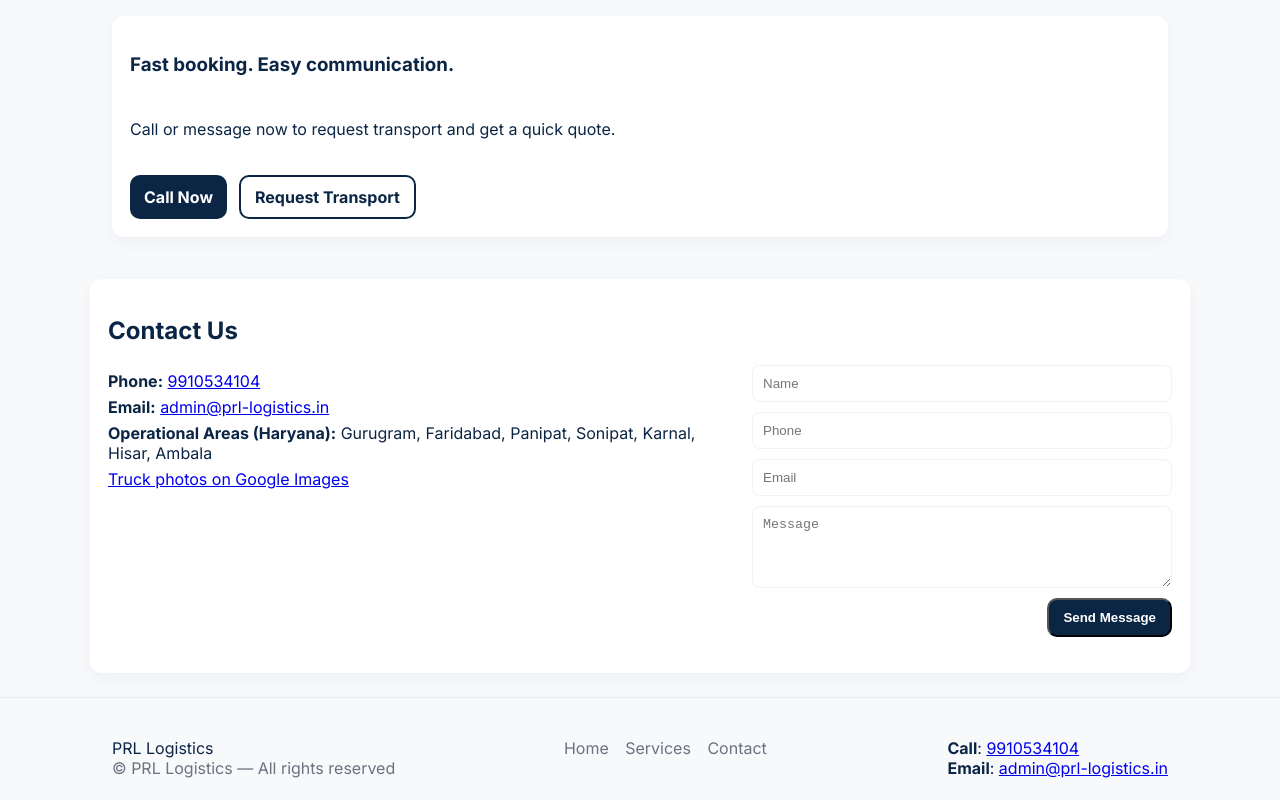
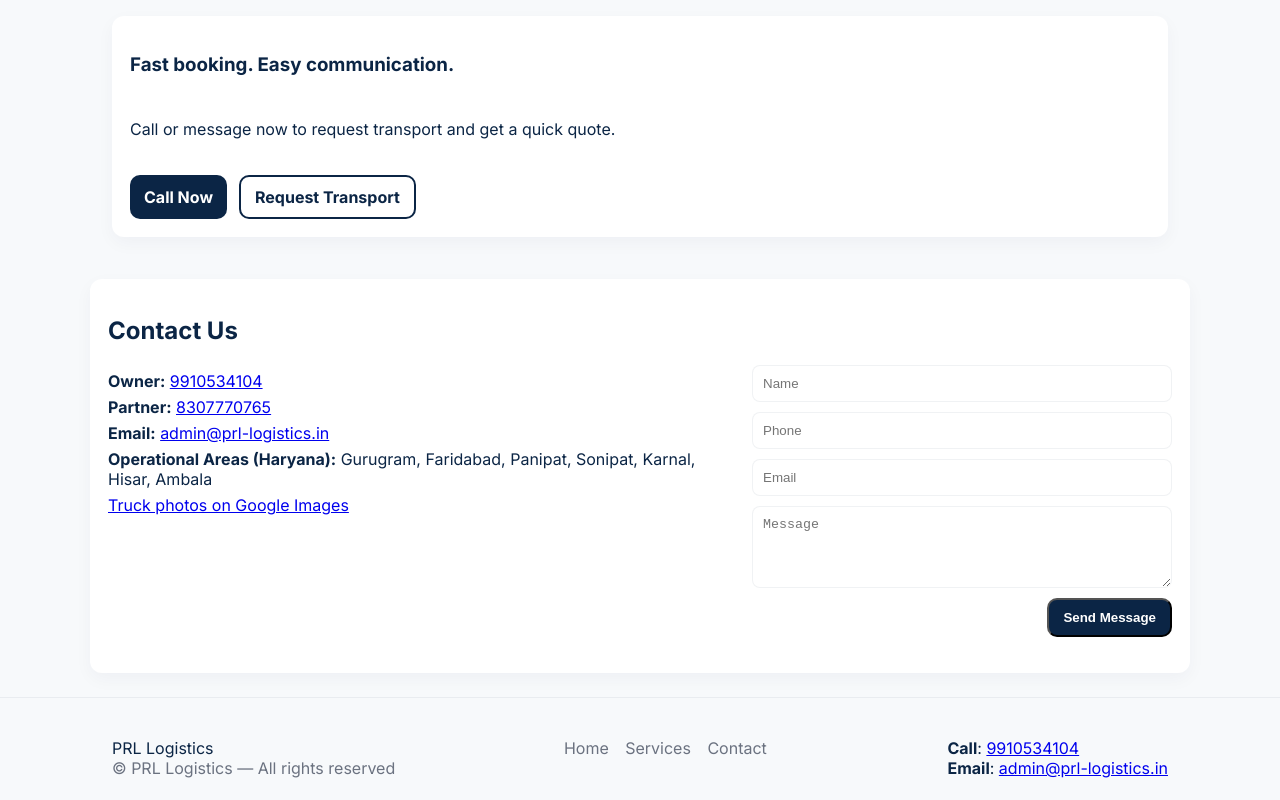
Before and after one commit to axykau9911/PRL-Logistics, a plain HTML site: page index.html in a window 1280 px wide. Shown: the part 1448-2248 px from the top of the page. Drawn offline with Linux system fonts and the light colour scheme.

```diff
--- a/index.html
+++ b/index.html
@@ -111,7 +111,8 @@
         <h2>Contact Us</h2>
         <div class="contact-grid">
           <div class="contact-info">
-            <p><strong>Phone:</strong> <a href="tel:+919910534104">9910534104</a></p>
+            <p><strong>Owner:</strong> <a href="tel:+919910534104">9910534104</a></p>
+            <p><strong>Partner:</strong> <a href="tel:+919910534104">8307770765</a></p>
             <p><strong>Email:</strong> <a href="mailto:admin@prl-logistics.in">admin@prl-logistics.in</a></p>
             <p><strong>Operational Areas (Haryana):</strong> Gurugram, Faridabad, Panipat, Sonipat, Karnal, Hisar, Ambala</p>
             <p><a href="https://www.google.com/search?q=truck&tbm=isch" target="_blank" rel="noopener">Truck photos on Google Images</a></p>
```
